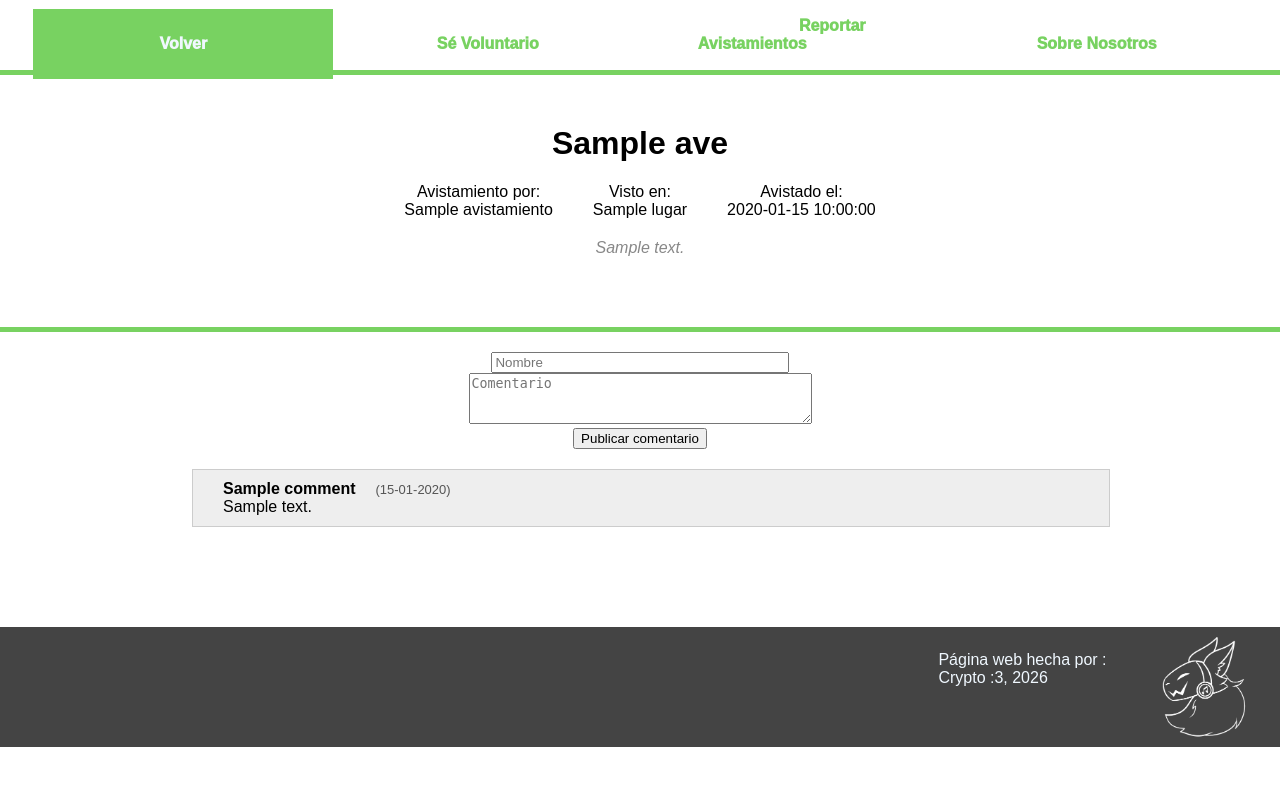
After one commit to bkameid/desarrollo_web_benjamin_kameid, a Python web app: template templates/post.html in a window 1280 px wide; the page is wider, and only the part inside the window is pictured. The commit adds this page. Shown: the top 786 px of that part. Run offline with Jinja, Linux system fonts and the light colour scheme; the template is opened without the code that fills it: most values are stand-ins (such as "Sample title", 1, 10 or a date in 2020).

Commit message:
feat: comment

```diff
--- a/static/css/avistamientos.css
+++ b/static/css/avistamientos.css
@@ -50,7 +50,7 @@ tr:nth-child(odd) {
 }
 
 td {
-    height: 300px;
+    height: 200px;
     width: 50%;
 }
 
@@ -134,3 +134,18 @@ footer img {
     padding-top: 20cqh;
     margin-left: auto;
 }
+
+.button {
+    margin-top:50%;
+    width:130px;
+    height:40px;
+    background-color:rgb(146, 146, 255);
+    margin-bottom:10px;
+    border-radius: 10px;
+    text-align:center;
+    line-height:40px;
+    display: block;
+
+    color: black;
+    text-decoration-color: transparent;
+}
--- /dev/null
+++ b/static/js/post.js
@@ -0,0 +1,47 @@
+
+let form = document.getElementsByClassName('form');
+
+function formatError(input, bool) {
+    if (bool) {
+        input.style.backgroundColor = '#fee';
+        input.style.border = '1px solid';
+        input.style.borderColor = 'red';
+        input.style.borderRadius = '2px';
+        return false;
+    } else {
+        input.style.backgroundColor = '';
+        input.style.border = '';
+        input.style.borderColor = '';
+        input.style.borderRadius = '';
+        return true;
+    }
+}
+
+const validador = (event) => {
+
+    let valid = true;
+    event.preventDefault();
+
+    nombre = document.getElementById("comentario-name");
+    text = document.getElementById("comentario-text");
+
+    if (nombre.value.trim().length < 3 || nombre.value.trim().length > 50) {
+        valid = false;
+        formatError(nombre, true);
+    } else {
+        formatError(nombre, false);
+    }
+
+    if (text.value.trim().length < 5 || text.value.trim().length > 300) {
+        valid = false;
+        formatError(text, true);
+    } else {
+        formatError(text, false);
+    }
+
+    console.log(valid);
+
+    if (valid) {
+        event.target.form.submit();
+    }
+}
--- /dev/null
+++ b/templates/post.html
@@ -0,0 +1,143 @@
+<!DOCTYPE html>
+<html lang="es">
+<head>
+    <title>Unión de Ornitólogos</title>
+    <link rel="stylesheet" type="text/css" href="{{url_for('static', filename='css/avistamientos.css')}}">
+    <meta charset="utf-8">
+
+    <style>
+
+        main {
+            text-align: center;
+        }
+
+        .container {
+            display: flex;
+            justify-content: center;
+            margin-top: 20px;
+            max-height: 600px;
+        }
+
+        .info {
+            display: flex;
+            justify-content: center;
+        }
+
+        img {
+            object-fit: contain;
+            height: 600px;
+        }
+
+        p {
+            margin: 0 20px;
+        }
+
+        .desc {
+            margin-top: 20px;
+            color: #888;
+            justify-content: center;
+            display: flex;
+        }
+
+        .spacer {
+            height: 5px;
+            width: 200vw;
+            background-color: #78d261;
+            margin-left: -100vw;
+            margin-top: 50px;
+        }
+
+        .form-container {
+            margin-top: 20px;
+        }
+
+        .comments-container {
+            margin-top: 20px;
+            text-align: left;
+            width: 100%;
+        }
+
+        .comment {
+            border: 1px solid #ccc;
+            padding: 10px;
+            margin-bottom: 10px;
+            width: 100%;
+            background-color: #eee;
+        }
+
+    </style>
+
+    <script src="{{ url_for('static', filename='js/post.js') }}"></script>
+</head>
+<body>
+    <header>
+        <nav class="top-nav">
+            <div class="nav-container" style="background-color: #78d261; ">
+                <a href = "{{url_for('avistamientosPaged', page=lastPg)}}" style="color: aliceblue;"> Volver </a>
+            </div>
+            <div class="nav-container">
+                <a href = "{{url_for('voluntario')}}"> Sé Voluntario </a>
+            </div>
+            <div class="nav-container">
+                <a class = "active" href="{{url_for('reporte')}}"> Reportar Avistamientos </a>
+            </div>
+            <div class="nav-container">
+                <a href = "{{url_for('aboutus')}}"> Sobre Nosotros </a>
+            </div>
+        </nav>
+    </header>
+
+    <main> <!-- Arfer特别可爱的神 -->
+        <div class="post-containter">
+            <h1>{{ avistamiento.ave }}</h1>
+            <div class="info">
+                <p>Avistamiento por:<br>{{ avistamiento.nombre }}</p>
+                <p>Visto en:<br>{{ avistamiento.lugar }}</p>
+                <p>Avistado el:<br>{{ avistamiento.fecha_hora }}</p>
+            </div>
+            <div class="desc">
+                <article style="width: 70%;">
+                    <i>{{ avistamiento.descripcion }}</i>
+                </article>
+            </div>
+            <div class="container">
+                {% if avistamiento.ruta_archivo %}
+                    <img src="{{ url_for('static', filename=avistamiento.ruta_archivo) }}">
+                {% endif %}
+            </div>
+        </div>
+
+        <div class="spacer"></div>
+
+        <div class="form-container">
+            <form action="{{ url_for('post_comment', idAvis=id, lastPg=lastPg)}}" method="post">
+                <input type="text" id="comentario-name" name="comentario-name" placeholder="Nombre" style="width:39ch;">
+                <br>
+                <textarea id="comentario-text" name="comentario-text" placeholder="Comentario" rows="3" cols="40"></textarea>
+                <br>
+                <input type="submit" value="Publicar comentario" onclick="return validador(event)">
+                <p>{{errMsg}}</p>
+            </form>
+        </div>
+
+        <div class="comments-container">
+            {%for comment in comments%}
+                <div class="comment">
+                    <p><strong>{{ comment.nombre }}</strong><span style="font-size: small;margin-left: 20px; color:#555">({{ comment.fecha.strftime('%d-%m-%Y') }})</span></p>
+                    <p>{{ comment.texto }}</p>
+                </div>
+            {% endfor %}
+        </div>
+    </main>
+
+    <footer>
+        <div class="credits">
+            <p>
+                Página web hecha por : <br>
+                Crypto :3, 2026
+            </p>
+        </div>
+        <img src="{{url_for('static', filename='media/proto_logo_base.png')}}" alt="logo propio">
+    </footer>
+</body>
+</html>
--- a/templates/reporte.html
+++ b/templates/reporte.html
@@ -1,7 +1,8 @@
 <!DOCTYPE html>
 <html lang="es">
 <head>
-    <title>Unión de Ornitólogos</title><link rel="stylesheet" type="text/css" href="{{url_for('static', filename='css/voluntario.css')}}">
+    <title>Unión de Ornitólogos</title>
+    <link rel="stylesheet" type="text/css" href="{{url_for('static', filename='css/voluntario.css')}}">
     <meta charset="utf-8">
 </head>
 <body>
```
Also changed, not shown: app.py (+48 -6 lines), database/db.py (+46 -1 lines), static/js/reporte.js (+0 -1 lines), templates/avistamientos.html (+14 -82 lines), static/uploads/1c8b3e9f3841441ba3d85b6a12a9b1a9.jpg (added).
